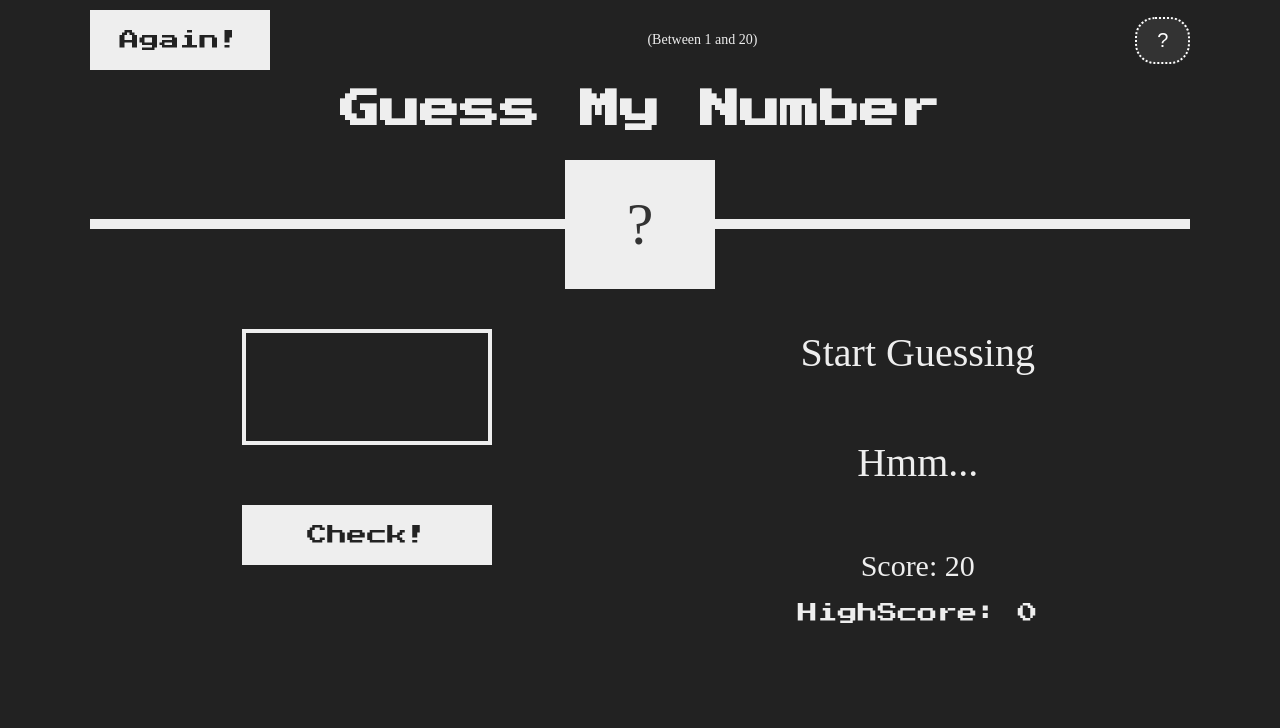
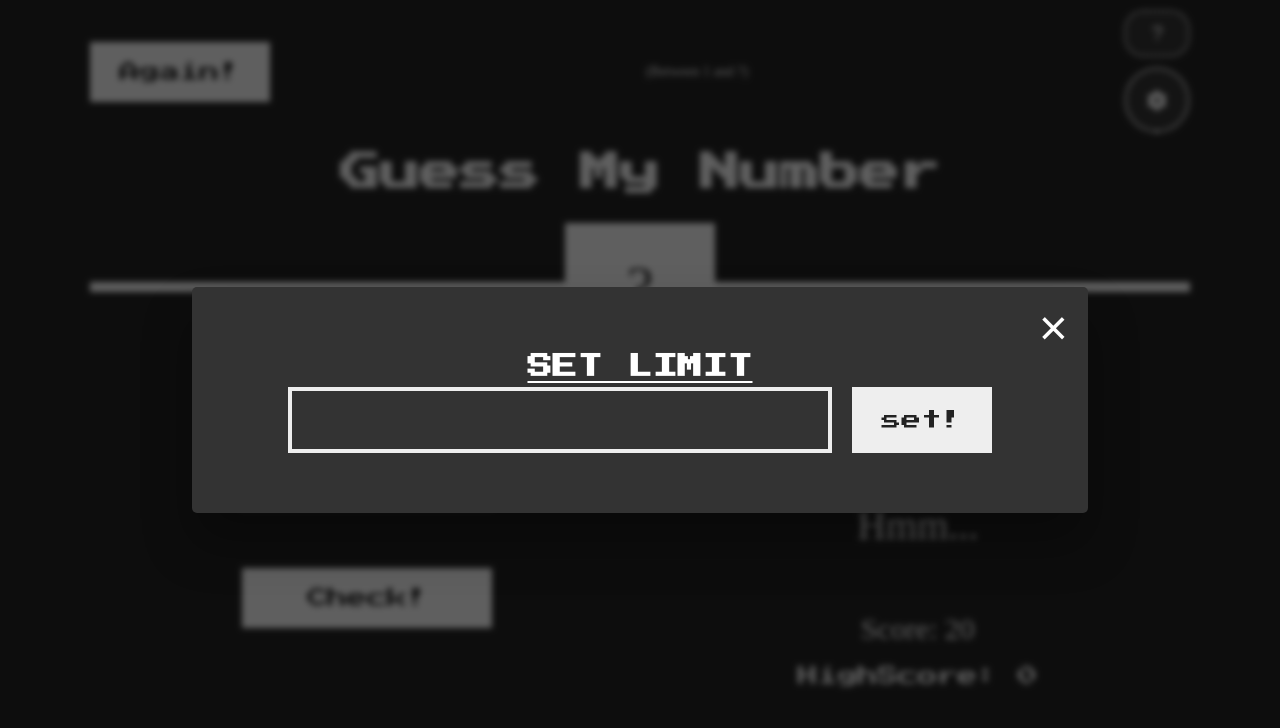
Before and after one commit to loppam/Guess-Number, a plain HTML site: page index.html in a window 1280 px wide. Drawn offline with Linux system fonts and the light colour scheme; a web font is replaced by a local one.

Commit message:
Na God run am

```diff
--- a/index.html
+++ b/index.html
@@ -4,6 +4,10 @@
     <meta charset="UTF-8" />
     <meta http-equiv="X-UA-Compatible" content="IE=edge" />
     <meta name="viewport" content="width=device-width, initial-scale=1.0" />
+    <link
+      rel="stylesheet"
+      href="https://cdnjs.cloudflare.com/ajax/libs/font-awesome/6.1.1/css/all.min.css"
+    />
     <link rel="stylesheet" href="style.css" />
     <title>Guess My Number</title>
   </head>
@@ -11,8 +15,11 @@
     <header>
       <div class="flex">
         <button class="btn again">Again!</button>
-        <p class="between">(Between 1 and 20)</p>
-        <button class="info">?</button>
+        <p class="between">(Between 1 and <span class="setLimit">?</span>)</p>
+        <div class="column">
+          <button class="info">?</button>
+          <i class="fas fa-cog fa-spin"></i>
+        </div>
       </div>
       <h1>Guess My Number</h1>
       <div class="center"><div class="number">?</div></div>
@@ -48,6 +55,15 @@
         <li>be sure to have fun</li>
       </ul>
     </div>
+    <div class="setting">
+      <button class="close-setting">&times;</button>
+      <h1 class="instructions">Set Limit</h1>
+      <div class="row">
+        <input type="number" class="limit" />
+        <button class="btn set">set!</button>
+      </div>
+    </div>
+    <div class="overlay"></div>
     <div class="overlay hidden"></div>
     <script src="./style.js"></script>
   </body>
--- a/style.css
+++ b/style.css
@@ -1,4 +1,4 @@
-@import url('https://fonts.googleapis.com/css2?family=Gugi&family=Press+Start+2P&display=swap');
+@import url("https://fonts.googleapis.com/css2?family=Gugi&family=Press+Start+2P&display=swap");
 * {
   margin: 0;
   padding: 0;
@@ -35,7 +35,7 @@ body {
   background-color: #eee;
   color: #222;
   font-size: 2rem;
-  font-family: 'Press Start 2P', open-sans;
+  font-family: "Press Start 2P", open-sans;
   padding: 2rem 3rem;
   cursor: pointer;
 }
@@ -63,7 +63,7 @@ hr {
   margin-bottom: 8rem;
   height: 3rem;
   font-size: 4rem;
-  font-family: 'Gugi', serif;
+  font-family: "Gugi", serif;
 }
 
 .label-score {
@@ -107,7 +107,12 @@ main {
   display: flex;
   flex-direction: column;
 }
-.info{
+.column {
+  display: flex;
+  flex-direction: column;
+  gap: 10px;
+}
+.info {
   background-color: #333;
   border-radius: 20px;
   border-style: dotted;
@@ -115,6 +120,21 @@ main {
   padding: 10px 20px;
   color: white;
   font-size: 20px;
+}
+.fas {
+  background-color: #333;
+  border-radius: 40px;
+  border-style: dotted;
+  border-color: white;
+  padding: 20px 20px;
+  color: white;
+  font-size: 20px;
+}
+.row {
+  display: flex;
+  gap: 20px;
+  flex-wrap: wrap;
+  justify-content: center;
 }
 .guess {
   background: none;
@@ -128,6 +148,16 @@ main {
   display: block;
   margin-bottom: 3rem;
 }
+.limit {
+  background: none;
+  border: 4px solid #eee;
+  font-family: inherit;
+  color: inherit;
+  font-size: 5rem;
+  width: 70%;
+  text-align: center;
+  /* margin-bottom: 3rem; */
+}
 .overlay {
   position: fixed;
   top: 0;
@@ -139,11 +169,11 @@ main {
   z-index: 5;
 }
 
-.hidden{
+.hidden {
   display: none;
-
 }
-.close-howto {
+.close-howto,
+.close-setting {
   position: absolute;
   top: 1.2rem;
   right: 2rem;
@@ -154,7 +184,8 @@ main {
   background: none;
   transition: 1s ease-in;
 }
-.howto {
+.howto,
+.setting {
   position: fixed;
   top: 50%;
   left: 50%;
@@ -168,7 +199,7 @@ main {
   backdrop-filter: blur(3px);
   z-index: 10;
 }
-.instructions{
+.instructions {
   text-align: center;
   text-transform: uppercase;
   text-decoration: underline;
@@ -177,17 +208,17 @@ main {
   font-size: 2.5rem;
   line-height: 40px;
 }
-.instructions-par{
+.instructions-par {
   text-align: center;
   text-transform: capitalize;
   text-align: center;
   font-size: 2rem;
   margin-bottom: 20px;
 }
-.instructions-list{
+.instructions-list {
   font-size: 1.5rem;
   list-style-type: square;
-  font-family: 'Gugi', serif;
+  font-family: "Gugi", serif;
   text-transform: capitalize;
   /* list-style-position: inside; */
 }
--- a/style.js
+++ b/style.js
@@ -1,12 +1,19 @@
-let number = Math.trunc(Math.random() * 20) + 1;
-let score = 20;
-let highscore = 0;
 const overlay = document.querySelector(".overlay");
 const howTo = document.querySelector(".howto");
 const infoBtn = document.querySelector(".info");
 const closeHowTo = document.querySelector(".close-howto");
-console.log(number);
+const settings = document.querySelector(".fas");
+const setting = document.querySelector(".setting");
+const closeSetting = document.querySelector(".close-setting");
 
+settings.addEventListener("click", () => {
+  overlay.classList.remove("hidden");
+  setting.classList.remove("hidden");
+});
+closeSetting.addEventListener("click", () => {
+  overlay.classList.add("hidden");
+  setting.classList.add("hidden");
+});
 infoBtn.addEventListener("click", () => {
   overlay.classList.remove("hidden");
   howTo.classList.remove("hidden");
@@ -16,11 +23,26 @@ closeHowTo.addEventListener("click", () => {
   howTo.classList.add("hidden");
 });
 document.addEventListener("keydown", (e) => {
-  if (e.key === "Escape" && !howTo.classList.contains("hidden")) {
+  if (
+    e.key === "Escape" &&
+    (!howTo.classList.contains("hidden") ||
+      !setting.classList.contains("hidden"))
+  ) {
     overlay.classList.add("hidden");
     howTo.classList.add("hidden");
+    setting.classList.add("hidden");
   }
 });
+document.querySelector(".set").addEventListener("click", () => {
+  const limit = Number(document.querySelector(".limit").value);
+  console.log(limit);
+  // console.log(Math.trunc(Math.random() * limit) + 1);
+  document.querySelector(".setLimit").textContent = limit;
+
+  let number = Math.trunc(Math.random() * limit) + 1;
+  console.log(number);
+  let score = 20;
+  let highscore = 0;
 
   const displayMessage = (message) => {
     document.querySelector(".message").textContent = message;
@@ -114,5 +136,6 @@ document.querySelector(".again").addEventListener("click", () => {
     document.querySelector(".guess").value = "";
     displayRemark("Hmm...");
     score = 20;
-  number = Math.trunc(Math.random() * 20) + 1;
+    number = Math.trunc(Math.random() * limit) + 1;
   });
+});
```
Lines whose indentation alone changed are shown as unchanged.
